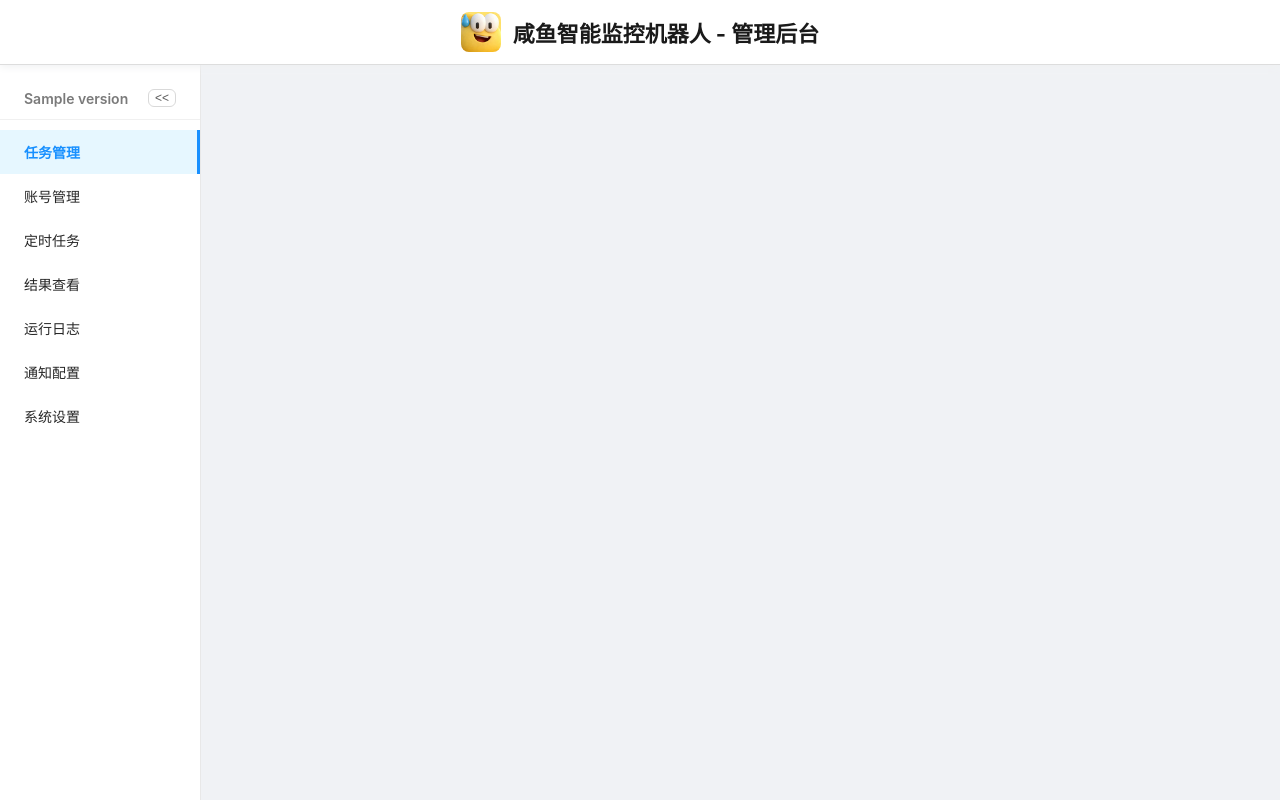
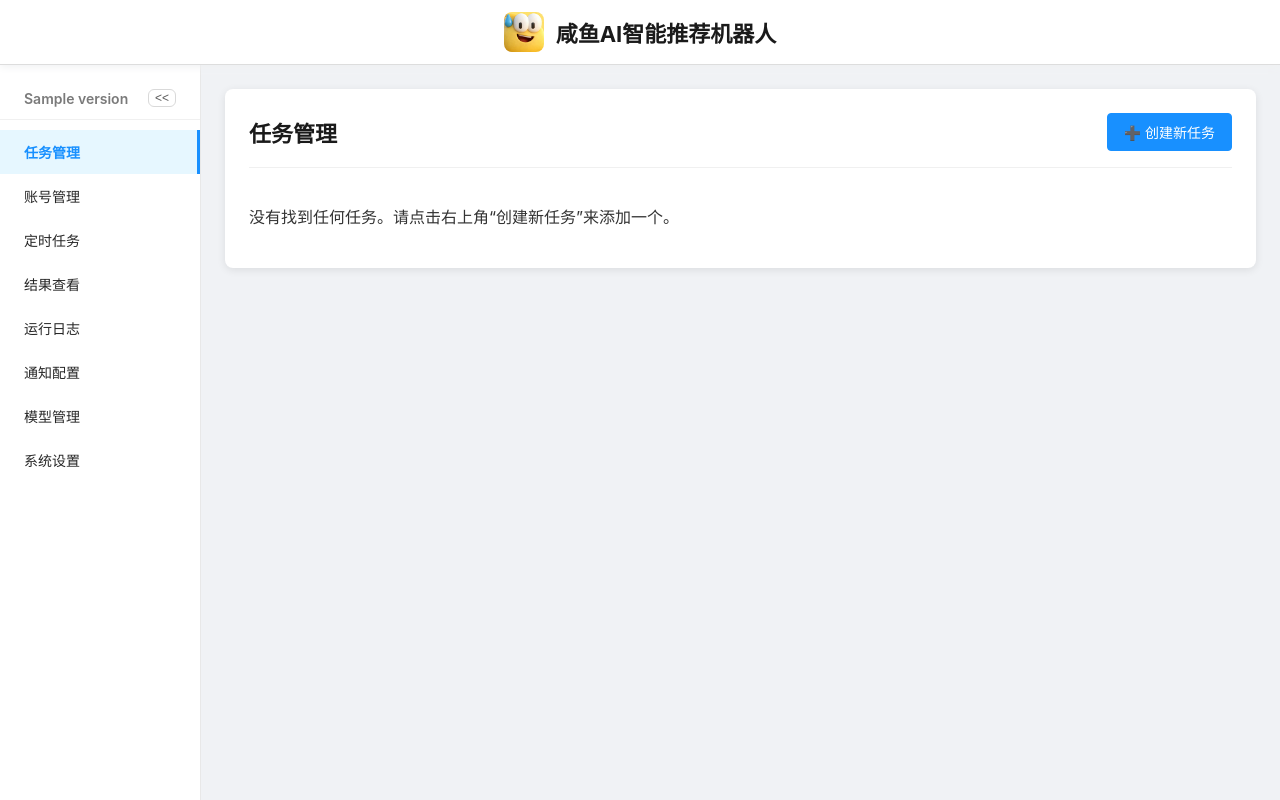
Before and after one commit to banbanzhige/ai-goofish-monitor-QB, a FastAPI app: template templates/index.html in a window 1280 px wide. Run offline with FastAPI, Linux system fonts and the light colour scheme; the template is opened without the code that fills it: most values are stand-ins (such as "Sample title", 1, 10 or a date in 2020).

Commit message:
更新管理后台标题；修复HTML闭合问题与脚本引用路径；集成Bayes新模块；新增“模型管理”导航；添加AI标准“生成来源”字段；加入Bayes参数选择入口

```diff
--- a/templates/index.html
+++ b/templates/index.html
@@ -4,9 +4,10 @@
 <head>
     <meta charset="UTF-8">
     <meta name="viewport" content="width=device-width, initial-scale=1.0">
-    <title>咸鱼智能监控机器人 - 管理后台</title>
+    <title>咸鱼AI智能推荐机器人</title>
     <link rel="icon" type="image/png" href="/images/logo/favicon 32x32.png" sizes="32x32">
     <link rel="stylesheet" href="/static/css/style.css">
+    <link rel="stylesheet" href="/static/css/bayes_visual.css">
     <style>
         .status-badge {
             padding: 3px 8px;
@@ -379,7 +381,7 @@
             <img src="/images/logo/logo 128x128.png" alt="Logo"
                 style="height: 40px; border-radius: 8px; vertical-align: middle; margin-right: 12px;">
             <h1 style="font-size: 22px; margin: 0; color: #1a1a1a; vertical-align: middle; display: inline-block;">
-                咸鱼智能监控机器人 - 管理后台</h1>
+                咸鱼AI智能推荐机器人</h1>
         </div>
 
         <div id="login-status-widget-container" style="z-index: 10;"></div>
@@ -398,6 +404,7 @@
                     <li><a href="#results" class="nav-link">结果查看</a></li>
                     <li><a href="#logs" class="nav-link">运行日志</a></li>
                     <li><a href="#notifications" class="nav-link">通知配置</a></li>
+                    <li><a href="#model-management" class="nav-link">模型管理</a></li>
                     <li><a href="#settings" class="nav-link">系统设置</a></li>
                 </ul>
             </nav>
@@ -521,8 +528,10 @@
                         <p class="form-hint">选择省/市/区（可只选到任意层级）</p>
                     </div>
                     <div class="form-group">
-                        <label for="task-cron">定时执行 (Cron 表达式) <a href="https://crontab.guru/" target="_blank"
-                                title="点击查看Cron表达式帮助">[<<]</a></label>
+                        <label for="task-cron">定时执行 (Cron 表达式)
+                            <a href="https://crontab.guru/" target="_blank" rel="noopener noreferrer"
+                                title="点击查看Cron表达式帮助">[帮助]</a>
+                        </label>
                         <input type="text" id="task-cron" name="cron" placeholder="分 时 日 月 周 (例如: 0 8 * * *)">
                         <p class="form-hint">留空则不启用定时执行。例如 "0 22 * * *" 表示每晚22:00执行。</p>
                     </div>
@@ -543,6 +552,14 @@
                         <pre id="reference-file-preview"
                             style="background-color: #f5f5f5; padding: 10px; border-radius: 4px; max-height: 200px; overflow-y: auto;">参考文件内容...</pre>
                         <p class="form-hint">预览内容不可修改，修改请前往系统设置 > Prompt 管理</p>
+                    </div>
+                    <div class="form-group">
+                        <label for="bayes-profile">Bayes 参数</label>
+                        <select id="bayes-profile" name="bayes_profile" class="styled-select">
+                            <option value="bayes_v1" selected>bayes_v1（默认）</option>
+                            <option value="disabled">不启用（仅AI证据链）</option>
+                        </select>
+                        <p class="form-hint">每个任务可选择不同的 Bayes 先验参数版本</p>
                     </div>
                     <div class="form-group">
                         <label for="task-description">详细购买需求<span class="required-pill">必填</span></label>
@@ -687,8 +704,10 @@
                         <p class="form-hint">选择省/市/区（可只选到任意层级）</p>
                     </div>
                     <div class="form-group">
-                        <label for="edit-task-cron">定时执行 (Cron 表达式) <a href="https://crontab.guru/" target="_blank"
-                                title="点击查看Cron表达式帮助">[<<]</a></label>
+                        <label for="edit-task-cron">定时执行 (Cron 表达式)
+                            <a href="https://crontab.guru/" target="_blank" rel="noopener noreferrer"
+                                title="点击查看Cron表达式帮助">[帮助]</a>
+                        </label>
                         <input type="text" id="edit-task-cron" name="cron" placeholder="分 时 日 月 周 (例如: 0 8 * * *)">
                         <p class="form-hint">留空则不启用定时执行。例如 "0 22 * * *" 表示每晚22:00执行。</p>
                     </div>
@@ -707,6 +726,14 @@
                     <div class="form-group" id="edit-reference-preview-container" style="display: none;">
                         <pre id="edit-reference-file-preview"
                             style="background-color: #f5f5f5; padding: 10px; border-radius: 4px; max-height: 120px; overflow-y: auto; font-size: 11px; margin: 0;">参考文件内容...</pre>
+                    </div>
+                    <div class="form-group">
+                        <label for="edit-bayes-profile">Bayes 参数</label>
+                        <select id="edit-bayes-profile" name="bayes_profile" class="styled-select">
+                            <option value="bayes_v1">bayes_v1（默认）</option>
+                            <option value="disabled">不启用（仅AI证据链）</option>
+                        </select>
+                        <p class="form-hint">编辑任务时可切换 Bayes 先验参数版本</p>
                     </div>
 
                     <!-- AI标准Tab切换 -->
@@ -792,7 +820,15 @@
                                 <button id="ai-criteria-preview-btn" class="control-button"
                                     style="flex-shrink: 0; background-color: #52c41a; color: white; border-color: #52c41a; padding: 10px 16px;">预览</button>
                             </div>
-                            <p class="form-hint">选择AI生成标准的参考文件模板</p>
+                            <p class="form-hint">推荐提升输出上限后使用baseV2_prompt，默认使用base_prompt</p>
+                        </div>
+                        <div class="form-group">
+                            <label for="ai-criteria-bayes-profile">Bayes 参数</label>
+                            <select id="ai-criteria-bayes-profile"
+                                style="width: 100%; padding: 10px 12px; font-size: 14px; border: 1px solid #d9d9d9; border-radius: 4px; transition: border-color 0.3s; box-sizing: border-box;">
+                                <option value="">正在加载...</option>
+                            </select>
+                            <p class="form-hint">默认展示当前任务绑定的 Bayes 参数</p>
                         </div>
                         <div class="form-group" id="ai-criteria-preview-container" style="display: none;">
                             <label for="ai-criteria-preview-content">参考文件预览</label>
@@ -814,6 +850,10 @@
                             <input type="text" id="ai-criteria-filename" readonly style="background-color: #f5f5f5;">
                         </div>
                         <div class="form-group">
+                            <label for="ai-criteria-source">生成来源:</label>
+                            <input type="text" id="ai-criteria-source" readonly style="background-color: #f5f5f5;">
+                        </div>
+                        <div class="form-group">
                             <label for="ai-criteria-editor">文件内容:</label>
                             <textarea id="ai-criteria-editor" spellcheck="false" style="height: 360px;"></textarea>
                         </div>
```
Also changed, not shown: other parts of templates/index.html (+28 -3 lines).
